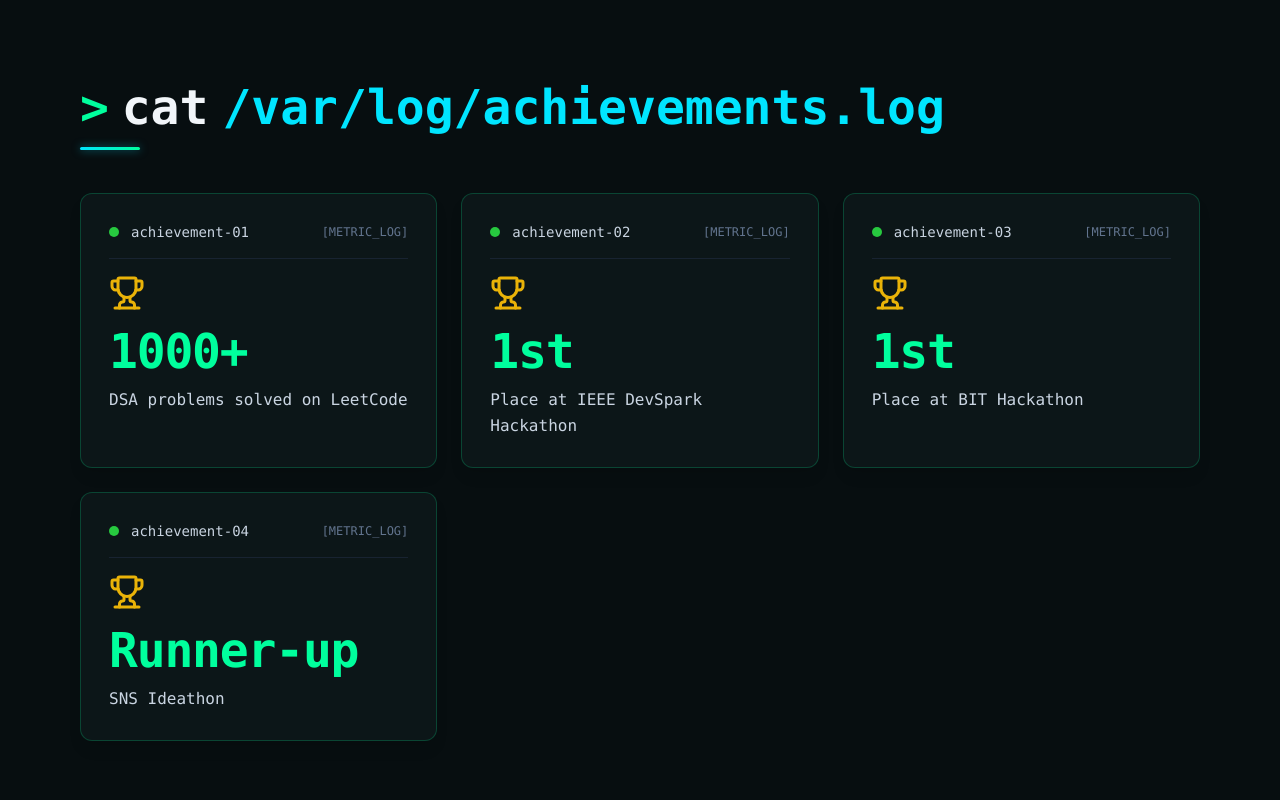
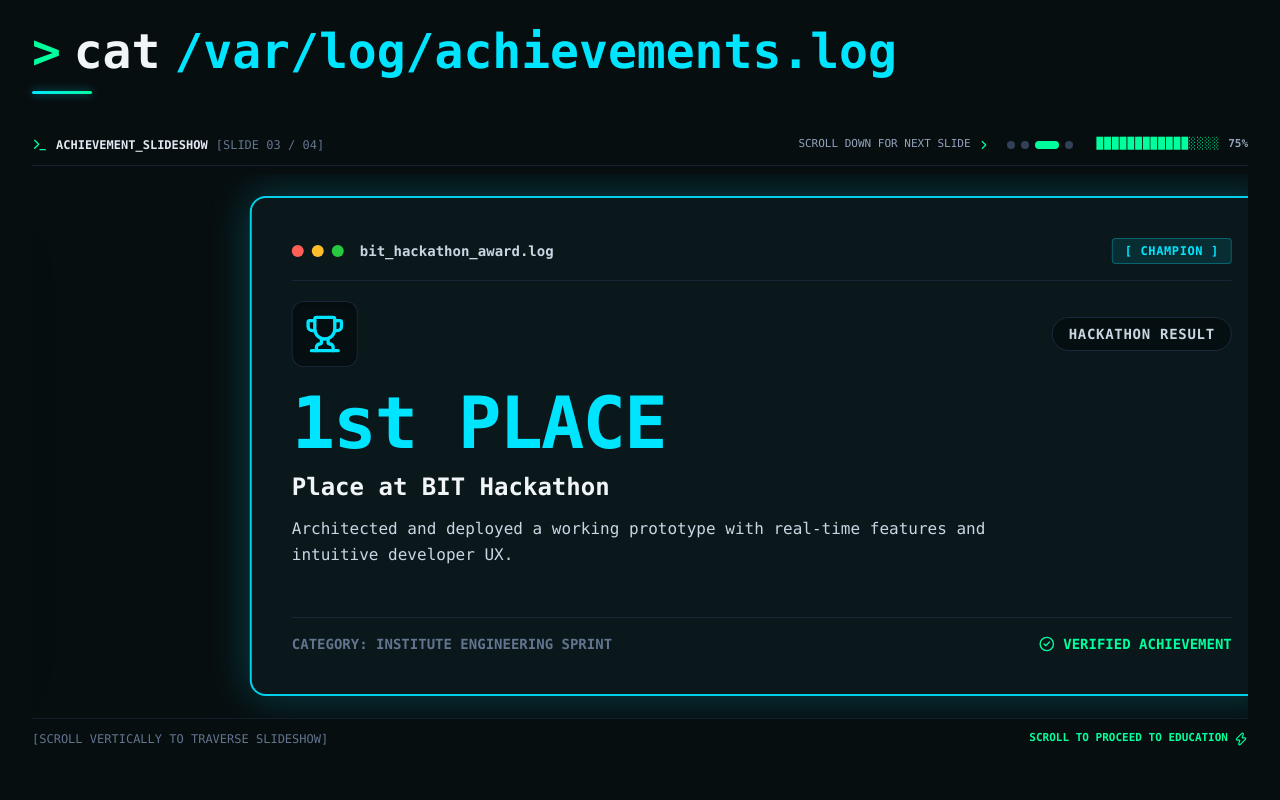
Before and after one commit to rithishcodespace/portfolio, a React (Vite) app: page / in a window 1280 px wide. Shown: the part 4800-5600 px from the top of the page. Built offline with nearby package versions, Linux system fonts and the light colour scheme.

Commit message:
added horizontal scroll when the user scrolls vertically

```diff
--- a/src/App.jsx
+++ b/src/App.jsx
@@ -12,7 +12,7 @@
 
 function App() {
   return (
-    <div className="relative min-h-screen bg-[#070e10] text-slate-200 overflow-x-hidden selection:bg-[#00ff9d] selection:text-black font-mono">
+    <div className="relative min-h-screen bg-[#070e10] text-slate-200 overflow-x-clip selection:bg-[#00ff9d] selection:text-black font-mono">
       {/* Animated Live Dot Particle Background */}
       <ParticleBackground />
 
--- a/src/components/Achievements.jsx
+++ b/src/components/Achievements.jsx
@@ -1,63 +1,242 @@
-import React from 'react';
+import React, { useRef, useState } from 'react';
+import { motion, useScroll, useTransform, useMotionValueEvent } from 'framer-motion';
 import SectionHeader from './SectionHeader';
 import { portfolioData } from '../data/portfolioData';
-import { Trophy, Server, Share2 } from 'lucide-react';
+import {
+  Trophy,
+  Award,
+  Medal,
+  Code,
+  Terminal,
+  ChevronRight,
+  CheckCircle2,
+  Zap,
+} from 'lucide-react';
 
 const Achievements = () => {
   const { headingCommand, list } = portfolioData.achievements;
+  const targetRef = useRef(null);
 
-  const renderIcon = (iconName) => {
+  const [activeIndex, setActiveIndex] = useState(0);
+
+  // Framer Motion scroll progress tracking
+  const { scrollYProgress } = useScroll({
+    target: targetRef,
+    offset: ['start start', 'end end'],
+  });
+
+  // Calculate percentage shift: 4 slides means total translation from 0% to -300% ( (N - 1) * 100% )
+  const totalShift = `-${(list.length - 1) * 100}%`;
+  const x = useTransform(scrollYProgress, [0, 1], ['0%', totalShift]);
+
+  // Update active slide index based on scroll position
+  useMotionValueEvent(scrollYProgress, 'change', (latest) => {
+    const step = 1 / list.length;
+    const currentStep = Math.min(list.length - 1, Math.floor(latest / step));
+    setActiveIndex(currentStep);
+  });
+
+  // Generate ASCII-style progress bar
+  const renderProgressBar = () => {
+    const totalBars = 16;
+    const activeStep = activeIndex + 1;
+    const filledBars = Math.round((activeStep / list.length) * totalBars);
+    const emptyBars = totalBars - filledBars;
+    return '█'.repeat(filledBars) + '░'.repeat(emptyBars);
+  };
+
+  const renderIcon = (iconName, color) => {
+    const iconClass = `w-8 h-8 sm:w-10 sm:h-10 ${
+      color === 'amber'
+        ? 'text-amber-400'
+        : color === 'sky'
+        ? 'text-[#00e5ff]'
+        : color === 'fuchsia'
+        ? 'text-purple-400'
+        : 'text-[#00ff9d]'
+    }`;
+
     switch (iconName) {
+      case 'award':
+        return <Award className={iconClass} />;
       case 'trophy':
-        return <Trophy className="w-9 h-9 text-[#eab308]" />;
-      case 'server':
-        return <Server className="w-9 h-9 text-[#00ff9d]" />;
-      case 'network':
-        return <Share2 className="w-9 h-9 text-[#00e5ff]" />;
+        return <Trophy className={iconClass} />;
+      case 'medal':
+        return <Medal className={iconClass} />;
+      case 'code':
       default:
-        return <Trophy className="w-9 h-9 text-[#eab308]" />;
+        return <Code className={iconClass} />;
     }
   };
 
   return (
-    <section id="achievements" className="py-16 sm:py-24 px-4 max-w-6xl mx-auto relative z-10">
+    <section ref={targetRef} id="achievements" className="relative h-[250vh] sm:h-[300vh] font-mono">
+      {/* Sticky Viewport pinned while scrolling vertically */}
+      <div className="sticky top-0 h-screen overflow-hidden flex flex-col justify-between py-6 sm:py-10 px-4 sm:px-8 max-w-7xl mx-auto z-10 select-none">
+
+        {/* Top Header & Telemetry Bar */}
+        <div>
           <SectionHeader command={headingCommand} />
 
-      <div className="grid grid-cols-1 md:grid-cols-3 gap-6">
-        {list.map((item, idx) => (
+          {/* Telemetry Index & Progress Bar */}
+          <div className="flex flex-wrap items-center justify-between gap-3 text-xs text-slate-400 mb-2 pb-3 border-b border-slate-800/80">
+            <div className="flex items-center gap-2">
+              <Terminal className="w-4 h-4 text-[#00ff9d]" />
+              <span className="text-slate-200 font-bold">ACHIEVEMENT_SLIDESHOW</span>
+              <span className="text-slate-500 font-mono">
+                [SLIDE {String(activeIndex + 1).padStart(2, '0')} / {String(list.length).padStart(2, '0')}]
+              </span>
+            </div>
+
+            {/* Slide Navigation Dots & Progress Bar */}
+            <div className="flex items-center gap-4 text-[11px]">
+              <div className="flex items-center gap-1.5 text-slate-400 hidden sm:flex">
+                <span>SCROLL DOWN FOR NEXT SLIDE</span>
+                <ChevronRight className="w-3.5 h-3.5 text-[#00ff9d] animate-pulse" />
+              </div>
+
+              {/* Dots indicator */}
+              <div className="flex items-center gap-1.5 mr-2">
+                {list.map((_, dotIdx) => (
+                  <span
+                    key={dotIdx}
+                    className={`h-2 rounded-full transition-all duration-300 ${
+                      activeIndex === dotIdx
+                        ? 'w-6 bg-[#00ff9d]'
+                        : 'w-2 bg-slate-700'
+                    }`}
+                  />
+                ))}
+              </div>
+
+              <div className="flex items-center gap-2">
+                <span className="text-[#00ff9d] tracking-widest">{renderProgressBar()}</span>
+                <span className="text-slate-400 font-bold">
+                  {Math.round(((activeIndex + 1) / list.length) * 100)}%
+                </span>
+              </div>
+            </div>
+          </div>
+        </div>
+
+        {/* Full-Page Slideshow Container */}
+        <div className="relative flex-1 flex items-center overflow-hidden my-auto w-full">
+          <motion.div
+            style={{ x }}
+            className="flex items-center w-full"
+          >
+            {list.map((item, idx) => {
+              const isActive = activeIndex === idx;
+
+              return (
                 <div
                   key={idx}
-            className="bg-[#0c1618] border border-[#00ff9d]/20 hover:border-[#00ff9d]/50 rounded-xl p-7 font-mono transition-all duration-300 hover:-translate-y-1 shadow-lg flex flex-col justify-between"
+                  className="w-full min-w-full shrink-0 flex items-center justify-center px-1 sm:px-4"
+                >
+                  <div
+                    className={`w-full max-w-4xl lg:max-w-5xl h-[460px] sm:h-[500px] rounded-2xl p-6 sm:p-10 font-mono flex flex-col justify-between transition-all duration-500 shadow-2xl ${
+                      isActive
+                        ? item.color === 'amber'
+                          ? 'bg-[#11170d] border-2 border-amber-400/90 shadow-[0_0_40px_rgba(251,191,36,0.25)] opacity-100 scale-100'
+                          : item.color === 'sky'
+                          ? 'bg-[#0a181c] border-2 border-[#00e5ff]/90 shadow-[0_0_40px_rgba(0,229,255,0.25)] opacity-100 scale-100'
+                          : item.color === 'fuchsia'
+                          ? 'bg-[#170e1c] border-2 border-purple-400/90 shadow-[0_0_40px_rgba(192,132,252,0.25)] opacity-100 scale-100'
+                          : 'bg-[#0e1d20] border-2 border-[#00ff9d] shadow-[0_0_40px_rgba(0,255,157,0.25)] opacity-100 scale-100'
+                        : 'bg-[#081214] border border-slate-800/80 opacity-20 scale-95'
+                    }`}
                   >
                     <div>
-              {/* Header dot & filename */}
-              <div className="flex items-center justify-between pb-4 mb-4 border-b border-slate-800/70 text-xs sm:text-sm text-slate-400">
+                      {/* Terminal window dots & slide filename */}
+                      <div className="flex items-center justify-between pb-4 mb-5 border-b border-slate-800/80 text-xs sm:text-sm text-slate-400">
                         <div className="flex items-center gap-2">
-                  <span className="w-2.5 h-2.5 rounded-full bg-[#27c93f] inline-block"></span>
-                  <span className="ml-1 text-slate-300 font-medium">{item.fileName}</span>
+                          <span className="w-3 h-3 rounded-full bg-[#ff5f56] inline-block"></span>
+                          <span className="w-3 h-3 rounded-full bg-[#ffbd2e] inline-block"></span>
+                          <span className="w-3 h-3 rounded-full bg-[#27c93f] inline-block"></span>
+                          <span className="ml-2 text-slate-300 font-bold text-xs sm:text-sm">
+                            {item.fileName}
+                          </span>
                         </div>
-                <span className="text-xs text-slate-500 font-mono">[METRIC_LOG]</span>
+                        <span
+                          className={`text-xs px-3 py-1 rounded border font-semibold tracking-wider ${
+                            item.color === 'amber'
+                              ? 'text-amber-400 bg-amber-400/10 border-amber-400/30'
+                              : item.color === 'sky'
+                              ? 'text-[#00e5ff] bg-[#00e5ff]/10 border-[#00e5ff]/30'
+                              : item.color === 'fuchsia'
+                              ? 'text-purple-400 bg-purple-400/10 border-purple-400/30'
+                              : 'text-[#00ff9d] bg-[#00ff9d]/10 border-[#00ff9d]/30'
+                          }`}
+                        >
+                          [ {item.badge} ]
+                        </span>
                       </div>
 
-              {/* Icon */}
-              <div className="mb-4">{renderIcon(item.icon)}</div>
+                      {/* Icon & Category Badge Row */}
+                      <div className="flex items-center justify-between mb-5">
+                        <div className="p-3 bg-[#050e10] rounded-xl border border-slate-800/90 shadow-inner">
+                          {renderIcon(item.icon, item.color)}
+                        </div>
+                        <span className="text-xs sm:text-sm text-slate-300 font-bold tracking-wider bg-[#050e10] px-4 py-1.5 rounded-full border border-slate-800">
+                          {item.tag}
+                        </span>
+                      </div>
 
-              {/* Value */}
+                      {/* Giant Highlight Value */}
                       <h3
-                className={`text-4xl sm:text-5xl font-extrabold mb-3 tracking-tight ${
-                  item.icon === 'network' ? 'text-[#00e5ff]' : 'text-[#00ff9d]'
+                        className={`text-4xl sm:text-6xl lg:text-7xl font-black mb-3 tracking-tight ${
+                          item.color === 'amber'
+                            ? 'text-amber-400'
+                            : item.color === 'sky'
+                            ? 'text-[#00e5ff]'
+                            : item.color === 'fuchsia'
+                            ? 'text-purple-400'
+                            : 'text-[#00ff9d]'
                         }`}
                       >
                         {item.value}
                       </h3>
 
-              {/* Label */}
-              <p className="text-sm sm:text-base text-slate-300 leading-relaxed font-medium">
+                      {/* Title / Label */}
+                      <h4 className="text-lg sm:text-2xl text-slate-100 font-extrabold leading-snug mb-3">
                         {item.label}
+                      </h4>
+
+                      {/* Detailed Description */}
+                      {item.details && (
+                        <p className="text-xs sm:text-base text-slate-300 leading-relaxed max-w-3xl">
+                          {item.details}
                         </p>
+                      )}
+                    </div>
+
+                    {/* Footer Status */}
+                    <div className="pt-4 border-t border-slate-800/80 mt-auto flex items-center justify-between text-xs sm:text-sm">
+                      <span className="text-slate-500 font-mono text-xs sm:text-sm font-semibold">
+                        CATEGORY: {item.category}
+                      </span>
+                      <div className="flex items-center gap-2 text-[#00ff9d] font-bold text-xs sm:text-sm">
+                        <CheckCircle2 className="w-4 h-4" />
+                        <span>VERIFIED ACHIEVEMENT</span>
                       </div>
                     </div>
-        ))}
+                  </div>
+                </div>
+              );
+            })}
+          </motion.div>
+        </div>
+
+        {/* Section Footer Navigation Bar */}
+        <div className="flex items-center justify-between text-xs text-slate-500 pt-3 border-t border-slate-800/60 font-mono">
+          <span className="hidden sm:inline">
+            [SCROLL VERTICALLY TO TRAVERSE SLIDESHOW]
+          </span>
+          <span className="text-[11px] text-[#00ff9d] font-semibold flex items-center gap-1.5 mx-auto sm:mx-0">
+            <span>SCROLL TO PROCEED TO EDUCATION</span>
+            <Zap className="w-3.5 h-3.5" />
+          </span>
+        </div>
       </div>
     </section>
   );
--- a/src/data/portfolioData.js
+++ b/src/data/portfolioData.js
@@ -410,31 +410,55 @@
 
     list: [
       {
-        fileName: 'achievement-01',
-        icon: 'trophy',
+        fileName: 'leetcode_metrics.log',
+        step: '01',
+        icon: 'code',
         value: '1000+',
         label: 'DSA problems solved on LeetCode',
+        tag: 'PROBLEM SOLVING MILESTONE',
+        category: 'ALGORITHMS & DATA STRUCTURES',
+        badge: 'VERIFIED METRIC',
+        color: 'emerald',
+        details: 'Optimized time & space complexities across arrays, trees, graphs, dynamic programming, and system design algorithms.',
       },
 
       {
-        fileName: 'achievement-02',
+        fileName: 'ieee_devspark_result.conf',
+        step: '02',
         icon: 'award',
-        value: '1st',
+        value: '1st PLACE',
         label: 'Place at IEEE DevSpark Hackathon',
+        tag: 'COMPETITION / TROPHY',
+        category: 'NATIONAL HACKATHON CHAMPION',
+        badge: 'RECOGNIZED',
+        color: 'amber',
+        details: 'Built a high-performance full-stack application under tight competition constraints, recognized by IEEE judges.',
       },
 
       {
-        fileName: 'achievement-03',
+        fileName: 'bit_hackathon_award.log',
+        step: '03',
         icon: 'trophy',
-        value: '1st',
+        value: '1st PLACE',
         label: 'Place at BIT Hackathon',
+        tag: 'HACKATHON RESULT',
+        category: 'INSTITUTE ENGINEERING SPRINT',
+        badge: 'CHAMPION',
+        color: 'sky',
+        details: 'Architected and deployed a working prototype with real-time features and intuitive developer UX.',
       },
 
       {
-        fileName: 'achievement-04',
+        fileName: 'sns_ideathon_runnerup.json',
+        step: '04',
         icon: 'medal',
-        value: 'Runner-up',
+        value: 'RUNNER-UP',
         label: 'SNS Ideathon',
+        tag: 'TECHNICAL ACCOMPLISHMENT',
+        category: 'PRODUCT INNOVATION SHOWCASE',
+        badge: 'HONORABLE MENTION',
+        color: 'fuchsia',
+        details: 'Presented prior-art research and automated software solutions to industry panelists and evaluators.',
       },
     ],
   },
--- a/src/index.css
+++ b/src/index.css
@@ -15,7 +15,7 @@
     background-color: #070e10;
     color: #e2e8f0;
     font-family: 'JetBrains Mono', 'Fira Code', monospace;
-    overflow-x: hidden;
+    overflow-x: clip;
   }
 }
 
```
Lines whose indentation alone changed are shown as unchanged.
